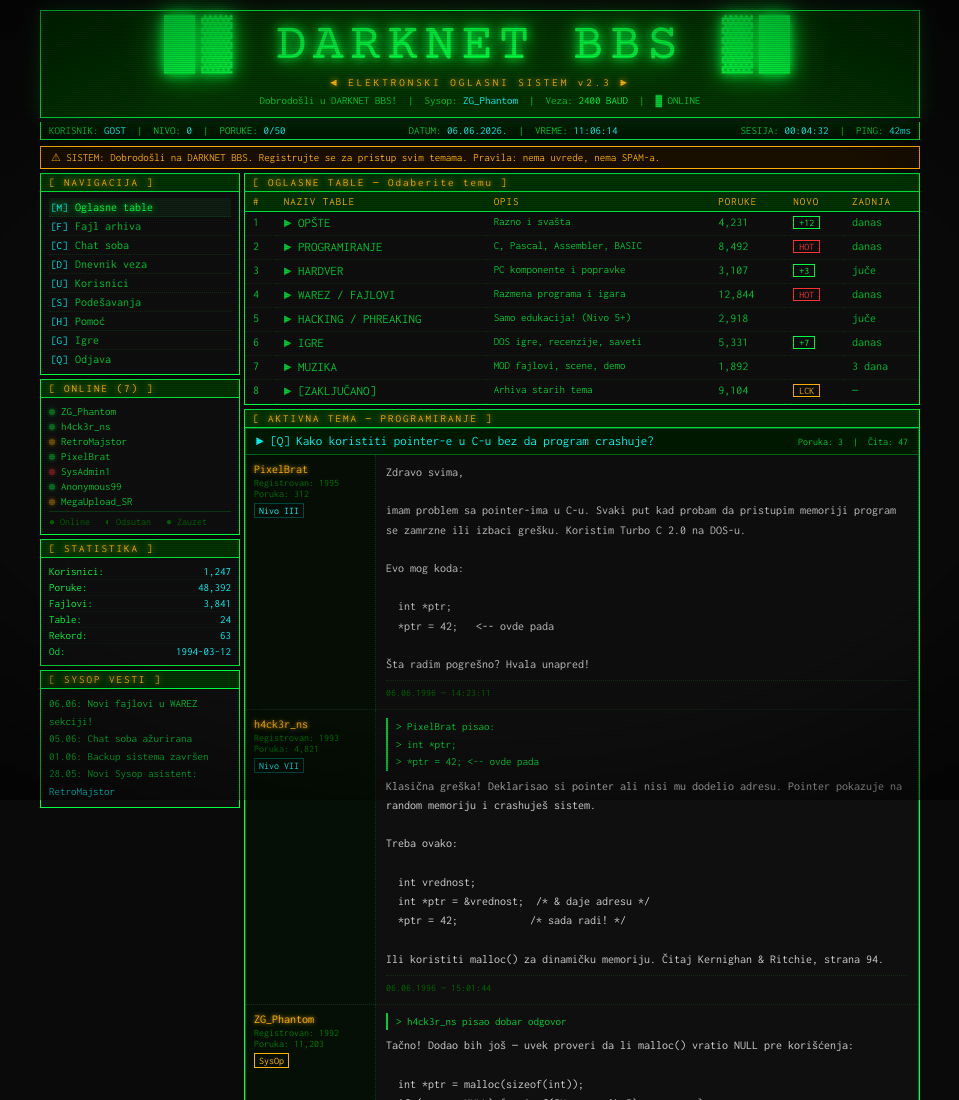
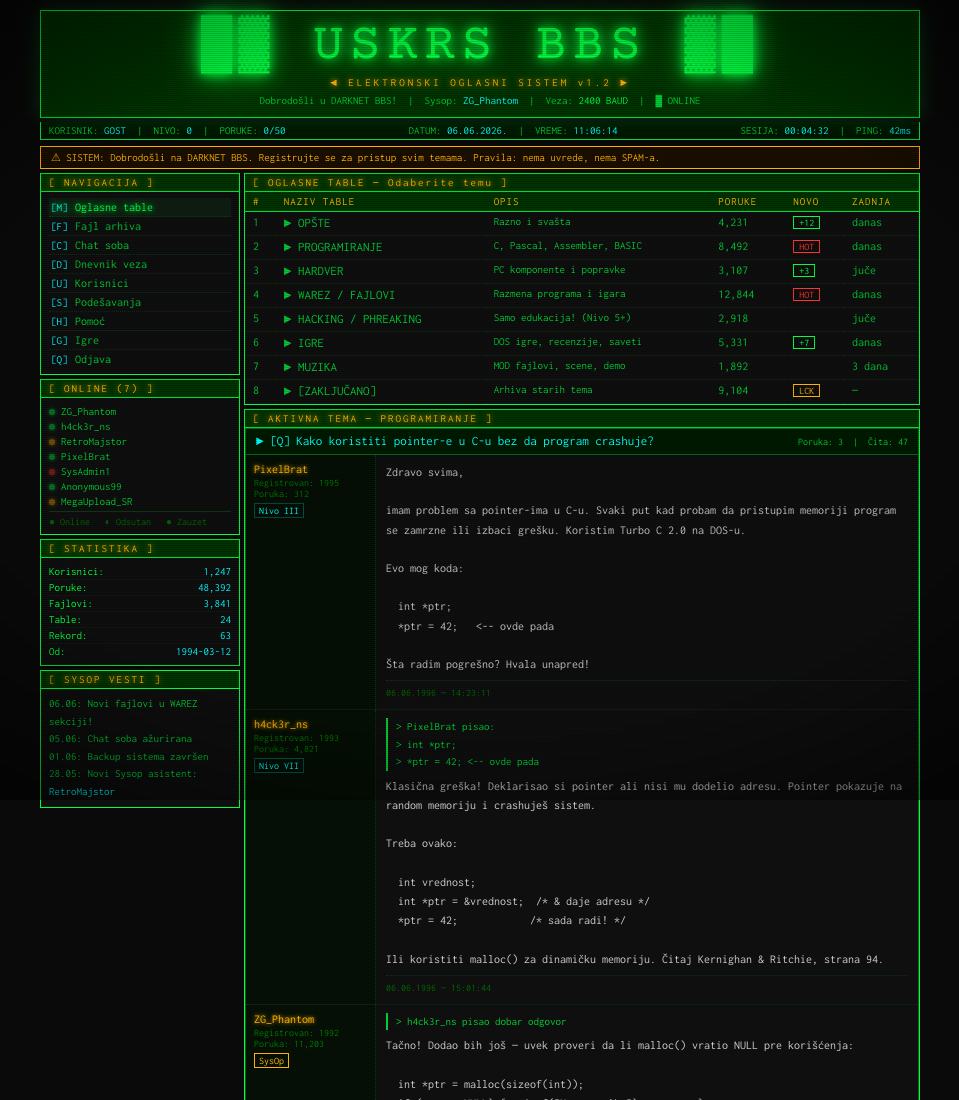
Before and after one commit to antistereotip/bbs, a plain HTML site: page bbs.html in a window 1280 px wide. Shown: the top 1100 px of the page, without its empty margins (160-1119 px from the left). Drawn offline with nearby package versions, Linux system fonts and the light colour scheme.

Commit message:
Update BBS header information and version

```diff
--- a/bbs.html
+++ b/bbs.html
@@ -516,8 +516,8 @@
 
   <!-- HEADER -->
   <div class="header">
-    <div class="header-logo">█▓ DARKNET BBS ▓█</div>
-    <div class="header-sub">◄ ELEKTRONSKI OGLASNI SISTEM v2.3 ►</div>
+    <div class="header-logo">█▓ USKRS BBS ▓█</div>
+    <div class="header-sub">◄ ELEKTRONSKI OGLASNI SISTEM v1.2 ►</div>
     <div class="header-info">
       Dobrodošli u DARKNET BBS! &nbsp;|&nbsp; Sysop: <span style="color:var(--cyan)">ZG_Phantom</span>
       &nbsp;|&nbsp; Veza: <span style="color:var(--green)">2400 BAUD</span>
```
